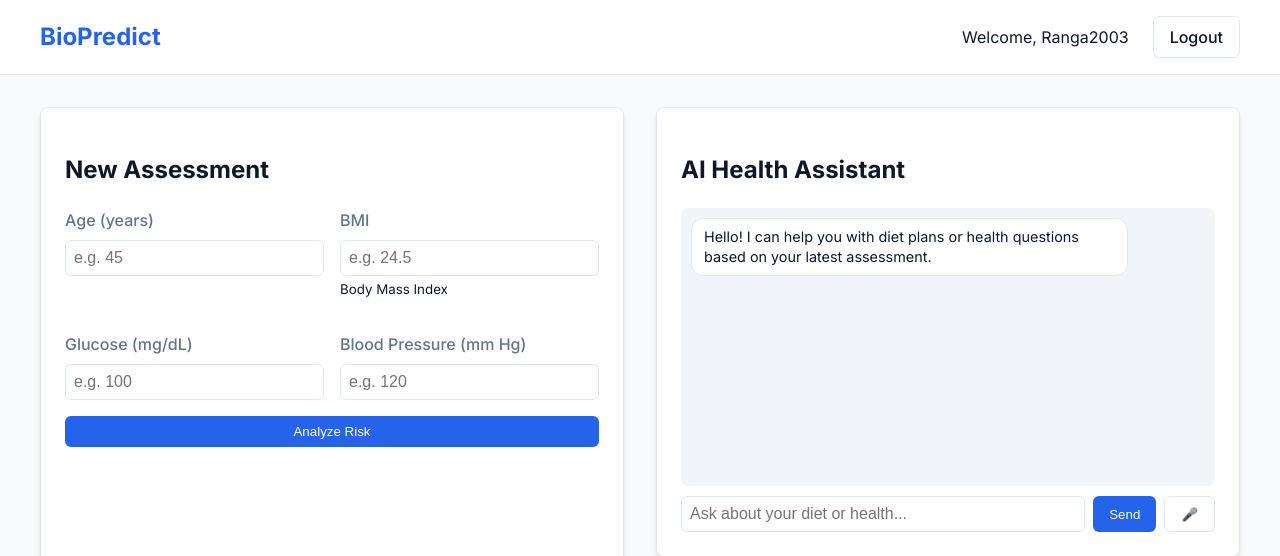
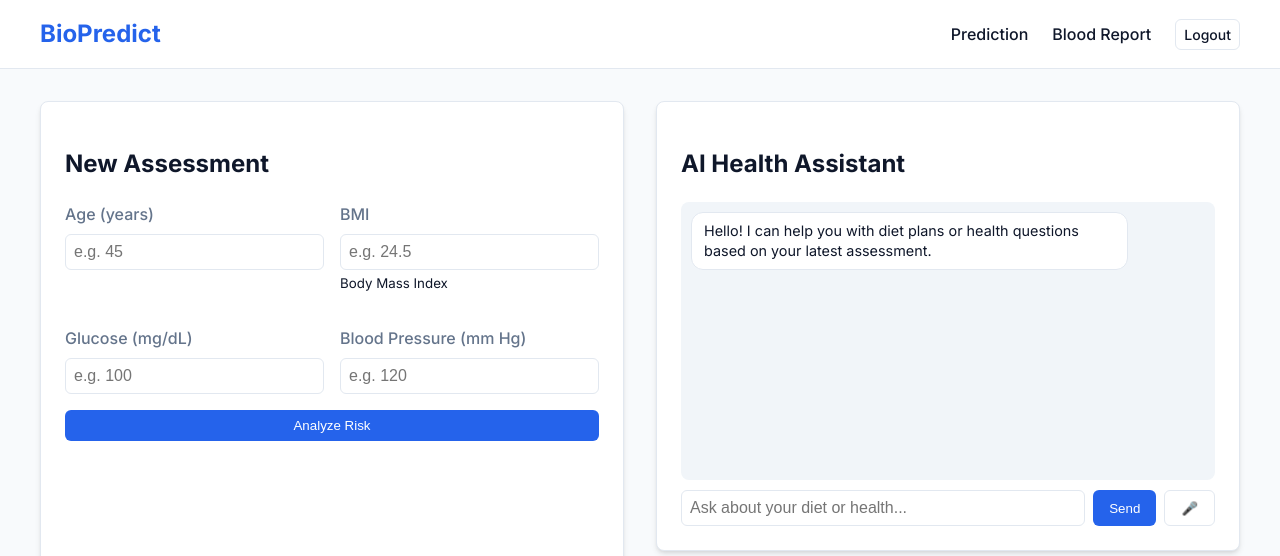
Before and after one commit to Ranganatha2003/BioPredict-HealthRiskAnalyzer, a Flask app: page /dashboard in a window 1280 px wide. Shown: the top 556 px of the page. Run offline with Flask 3, Linux system fonts and the light colour scheme; a user stored in the database is signed in.

Commit message:
Add blood report analysis feature for users
Add `BloodReport` model, update `User` and `Prediction` models, and modify navigation links in `base.html` to include the new blood report analysis functionality.

Replit-Commit-Author: Agent
Replit-Commit-Session-Id: c84c64a3-e874-4708-ae41-56f8e3ffb472
Replit-Commit-Checkpoint-Type: intermediate_checkpoint
Replit-Commit-Event-Id: 6fc8b903-93c3-4a8f-939e-e637eccb7b41
Replit-Commit-Screenshot-Url: https://storage.googleapis.com/screenshot-production-us-central1/bc42da0d-349f-4fd1-999c-4ae6120c60ea/c84c64a3-e874-4708-ae41-56f8e3ffb472/OVYXYqK
Replit-Helium-Checkpoint-Created: true

```diff
--- a/app.py
+++ b/app.py
@@ -34,6 +34,10 @@ class User(db.Model):
     password_hash = db.Column(db.String(200), nullable=False)
     created_at = db.Column(db.DateTime, default=datetime.utcnow)
 
+    def __init__(self, username, password_hash):
+        self.username = username
+        self.password_hash = password_hash
+
 class Prediction(db.Model):
     id = db.Column(db.Integer, primary_key=True)
     user_id = db.Column(db.Integer, db.ForeignKey('user.id'), nullable=False)
@@ -44,12 +48,25 @@ class Prediction(db.Model):
     result = db.Column(db.String(50), nullable=False)
     created_at = db.Column(db.DateTime, default=datetime.utcnow)
 
+    def __init__(self, user_id, age, bmi, glucose, bp, result):
+        self.user_id = user_id
+        self.age = age
+        self.bmi = bmi
+        self.glucose = glucose
+        self.bp = bp
+        self.result = result
+
 class BloodReport(db.Model):
     id = db.Column(db.Integer, primary_key=True)
     user_id = db.Column(db.Integer, db.ForeignKey('user.id'), nullable=False)
     filename = db.Column(db.String(200), nullable=False)
     analysis_json = db.Column(db.Text, nullable=False) # Stores extracted values and risks
     created_at = db.Column(db.DateTime, default=datetime.utcnow)
+
+    def __init__(self, user_id, filename, analysis_json):
+        self.user_id = user_id
+        self.filename = filename
+        self.analysis_json = analysis_json
 
 # --- Reference Ranges ---
 BLOOD_REFERENCE_RANGES = {
@@ -220,7 +237,7 @@ def blood_report():
     analysis = None
     if request.method == 'POST':
         file = request.files.get('report')
-        if file:
+        if file and file.filename:
             filename = secure_filename(file.filename)
             filepath = os.path.join(app.config['UPLOAD_FOLDER'], filename)
             file.save(filepath)
--- a/templates/base.html
+++ b/templates/base.html
@@ -13,8 +13,9 @@
             <a href="/" class="logo">BioPredict</a>
             <div class="nav-links">
                 {% if session.get('user_id') %}
-                    <span>Welcome, {{ session.get('username') }}</span>
-                    <a href="/logout" class="btn btn-outline">Logout</a>
+                    <a href="/dashboard">Prediction</a>
+                    <a href="/blood-report">Blood Report</a>
+                    <a href="/logout" class="btn btn-outline btn-sm">Logout</a>
                 {% else %}
                     <a href="/login">Login</a>
                     <a href="/register" class="btn btn-primary">Sign Up</a>
```
